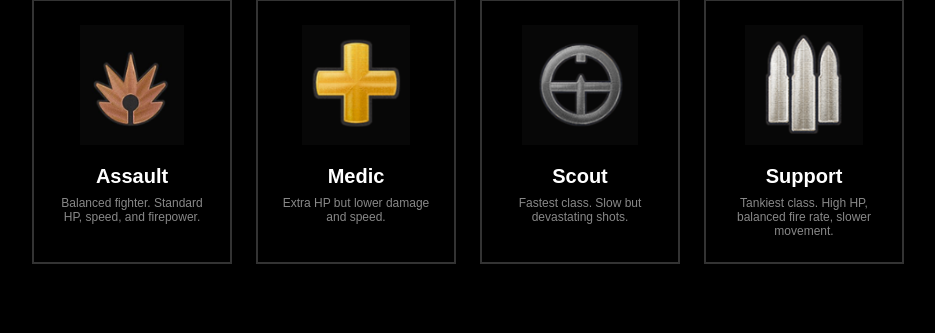
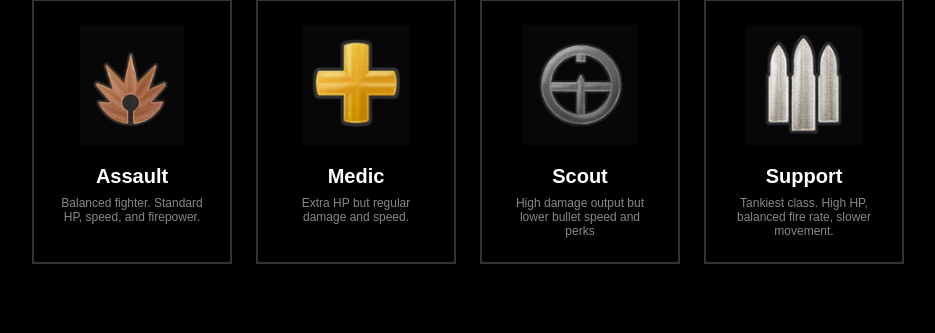
Before and after one commit to rlastre/diep-multiplayer, a Flask app: page /class-select in a window 1280 px wide. Shown: the part 307-640 px from the top of the page, without its empty margins (172-1107 px from the left). Run offline with Flask 3, Linux system fonts and the light colour scheme; the visitor is signed in with stand-in values (Sample User, id 1).

Commit message:
working out classes

```diff
--- a/app.py
+++ b/app.py
@@ -30,33 +30,33 @@ BULLET_DAMAGE = 25
 # Class stats - each class has its own balance
 CLASS_STATS = {
     'scout': {
-        'hp': 70,
+        'hp': 110,
         'max_hp': 70,
-        'speed': 250,
+        'speed': 100,
         'bullet_damage': 45,
-        'fire_rate': 550,
-        'bullet_speed': 500,
+        'fire_rate': 100,
+        'bullet_speed': 700,
     },
     'assault': {
         'hp': 100,
         'max_hp': 100,
-        'speed': 180,
-        'bullet_damage': 25,
-        'fire_rate': 250,
-        'bullet_speed': 550,
+        'speed': 200,
+        'bullet_damage': 10,
+        'fire_rate': 300,
+        'bullet_speed': 600,
     },
     'support': {
         'hp': 170,
         'max_hp': 170,
-        'speed': 130,
+        'speed': 70,
         'bullet_damage': 20,
-        'fire_rate': 300,
+        'fire_rate': 220,
         'bullet_speed': 400,
     },
     'medic': {
         'hp': 120,
         'max_hp': 120,
-        'speed': 160,
+        'speed': 140,
         'bullet_damage': 15,
         'fire_rate': 400,
         'bullet_speed': 350,
--- a/templates/classSelect.html
+++ b/templates/classSelect.html
@@ -93,14 +93,14 @@
         <a href="{{ url_for('game', tank_class='medic') }}" class="class-card">
             <img src="{{ url_for('static', filename='medic_icon.png') }}" alt="Medic">
             <div class="class-name">Medic</div>
-            <div class="class-desc">Extra HP but lower damage and speed.</div>
+            <div class="class-desc">Extra HP but regular damage and speed.</div>
         </a>
 
         <!-- Scout -->
         <a href="{{ url_for('game', tank_class='scout') }}" class="class-card">
             <img src="{{ url_for('static', filename='scout.png') }}" alt="Scout">
             <div class="class-name">Scout</div>
-            <div class="class-desc">Fastest class. Slow but devastating shots.</div>
+            <div class="class-desc">High damage output but lower bullet speed and perks</div>
         </a>
 
         <!-- Support -->
```
